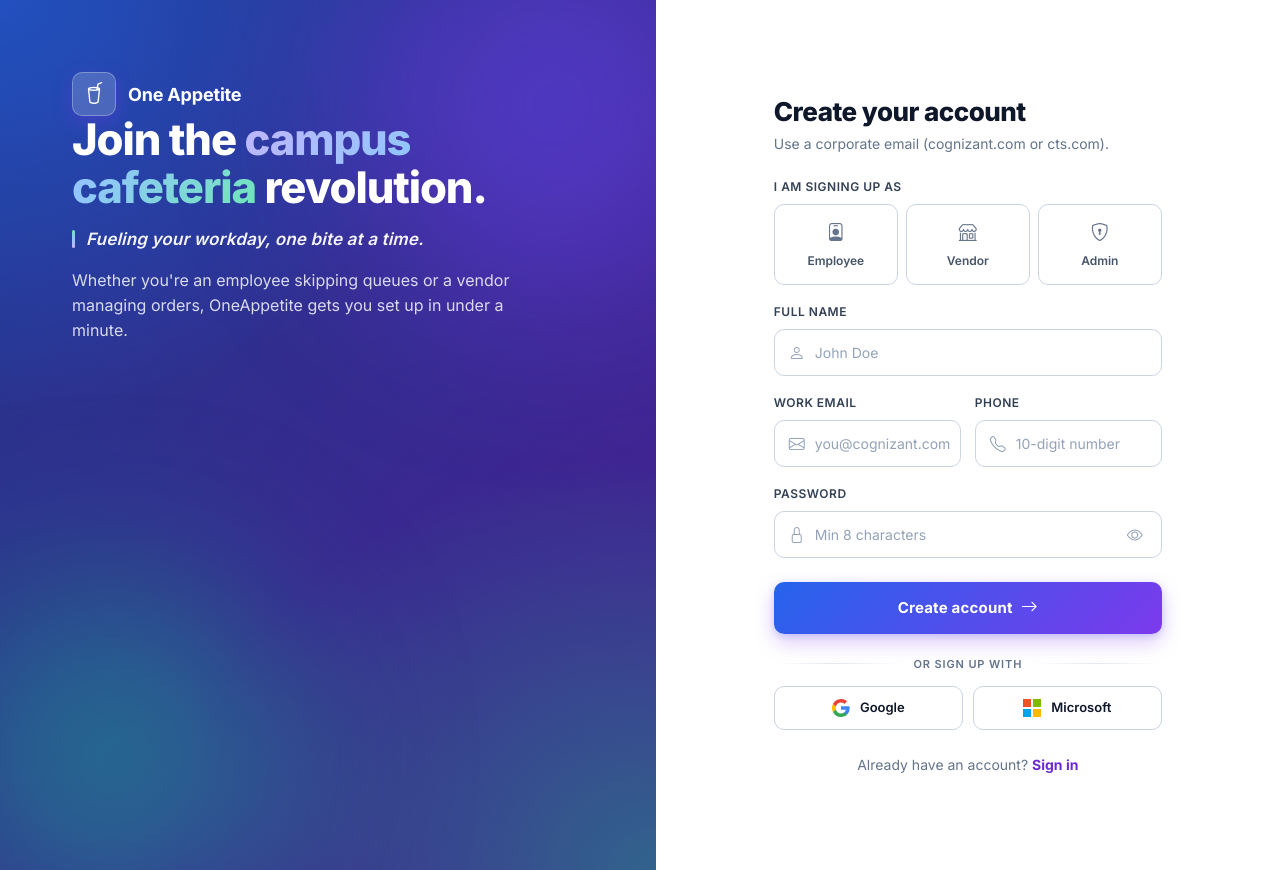
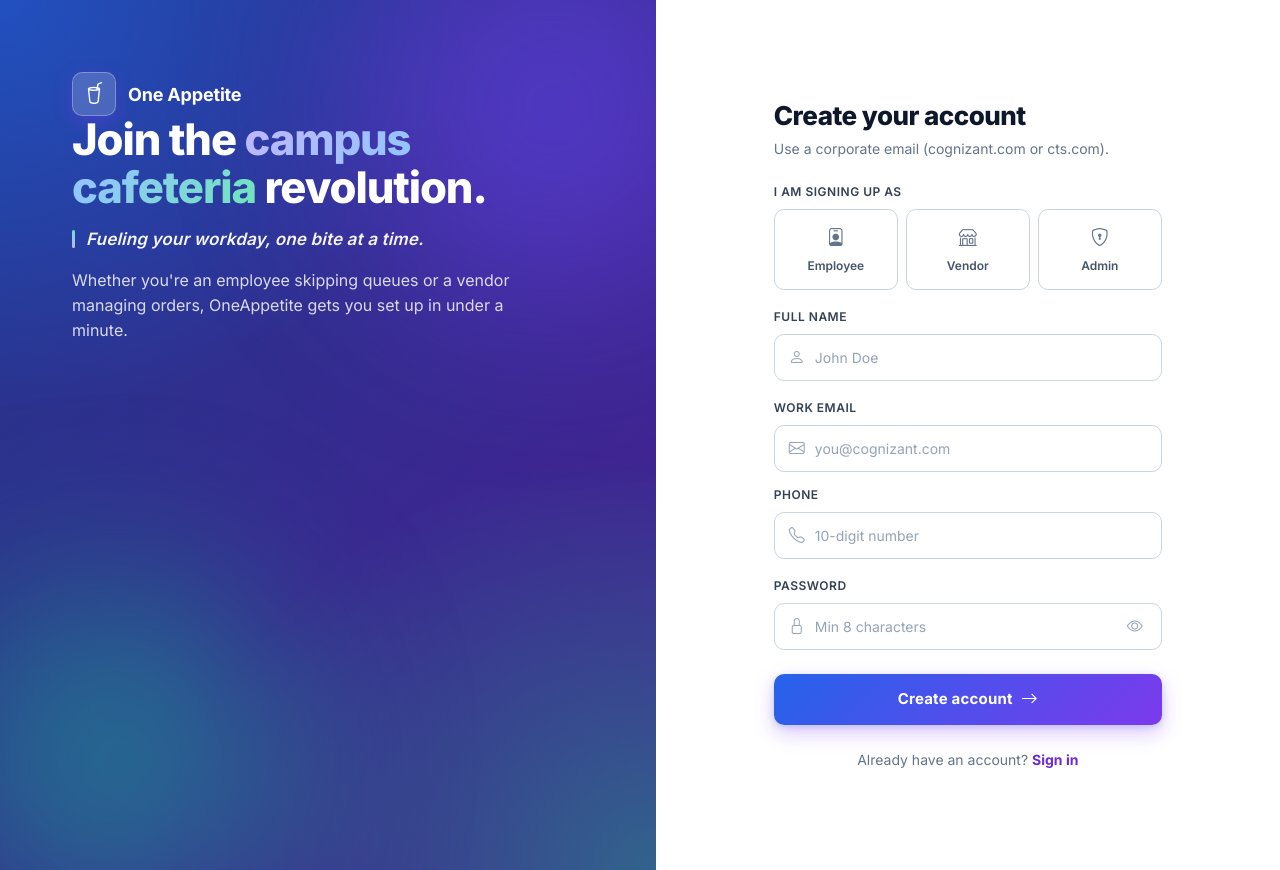
Before and after one commit to mansipatel810/OneAppetite, an Angular app in the folder Frontend/: page /register in a window 1280 px wide. Built offline with nearby package versions, Linux system fonts and the light colour scheme.

Commit message:
secret removed

```diff
--- a/Frontend/src/app/login/login.component.html
+++ b/Frontend/src/app/login/login.component.html
@@ -140,9 +140,9 @@
         </button>
       </form>
 
-      <div class="auth-divider"><span>or continue with</span></div>
+      <!-- <div class="auth-divider"><span>or continue with</span></div> -->
 
-      <div class="social-row">
+      <!-- <div class="social-row">
         <button type="button" class="social-btn social-google" (click)="comingSoon('Google')">
           <svg width="18" height="18" viewBox="0 0 18 18" aria-hidden="true">
             <path fill="#4285F4" d="M17.64 9.2c0-.64-.06-1.25-.16-1.84H9v3.48h4.84a4.14 4.14 0 0 1-1.79 2.71v2.26h2.9c1.7-1.56 2.69-3.86 2.69-6.61z"/>
@@ -161,7 +161,7 @@
           </svg>
           <span>Microsoft</span>
         </button>
-      </div>
+      </div> -->
 
       <p class="auth-footer-link">
         Don't have an account?
--- a/Frontend/src/app/register/register.component.html
+++ b/Frontend/src/app/register/register.component.html
@@ -89,7 +89,7 @@
         </label>
 
         <!-- Email + Phone (side by side on wide) -->
-        <div class="field-row">
+        <div class="field-row" style="display: flex; flex-direction: column;">
           <label class="auth-field">
             <span class="auth-label">Work email</span>
             <span class="auth-input-wrap"
@@ -221,9 +221,9 @@
         </button>
       </form>
 
-      <div class="auth-divider"><span>or sign up with</span></div>
+      <!-- <div class="auth-divider"><span>or sign up with</span></div> -->
 
-      <div class="social-row">
+      <!-- <div class="social-row">
         <button type="button" class="social-btn social-google" (click)="comingSoon('Google')">
           <svg width="18" height="18" viewBox="0 0 18 18" aria-hidden="true">
             <path fill="#4285F4" d="M17.64 9.2c0-.64-.06-1.25-.16-1.84H9v3.48h4.84a4.14 4.14 0 0 1-1.79 2.71v2.26h2.9c1.7-1.56 2.69-3.86 2.69-6.61z"/>
@@ -242,7 +242,7 @@
           </svg>
           <span>Microsoft</span>
         </button>
-      </div>
+      </div> -->
 
       <p class="auth-footer-link">
         Already have an account?
```
Also changed, not shown: 2 other files (tests, documents, lock files or other folders).
